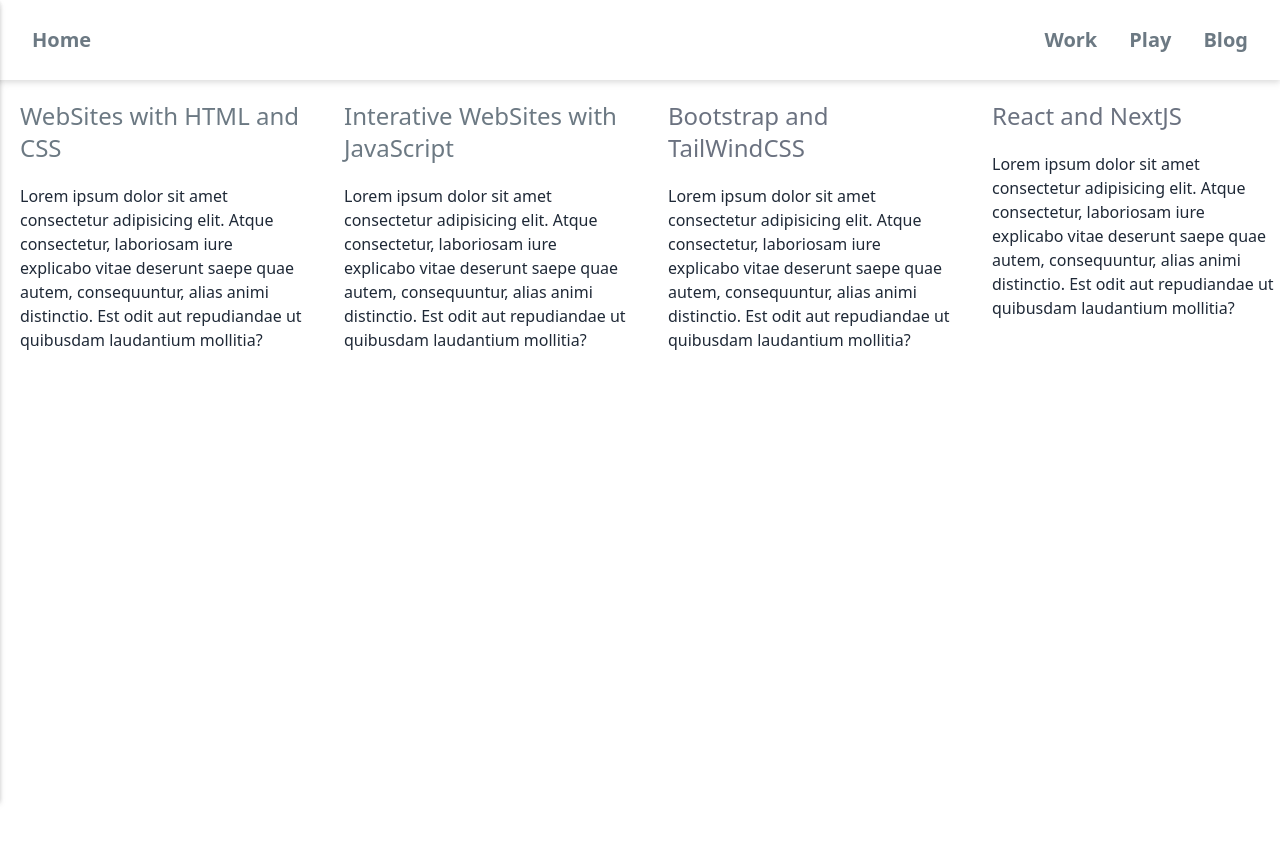
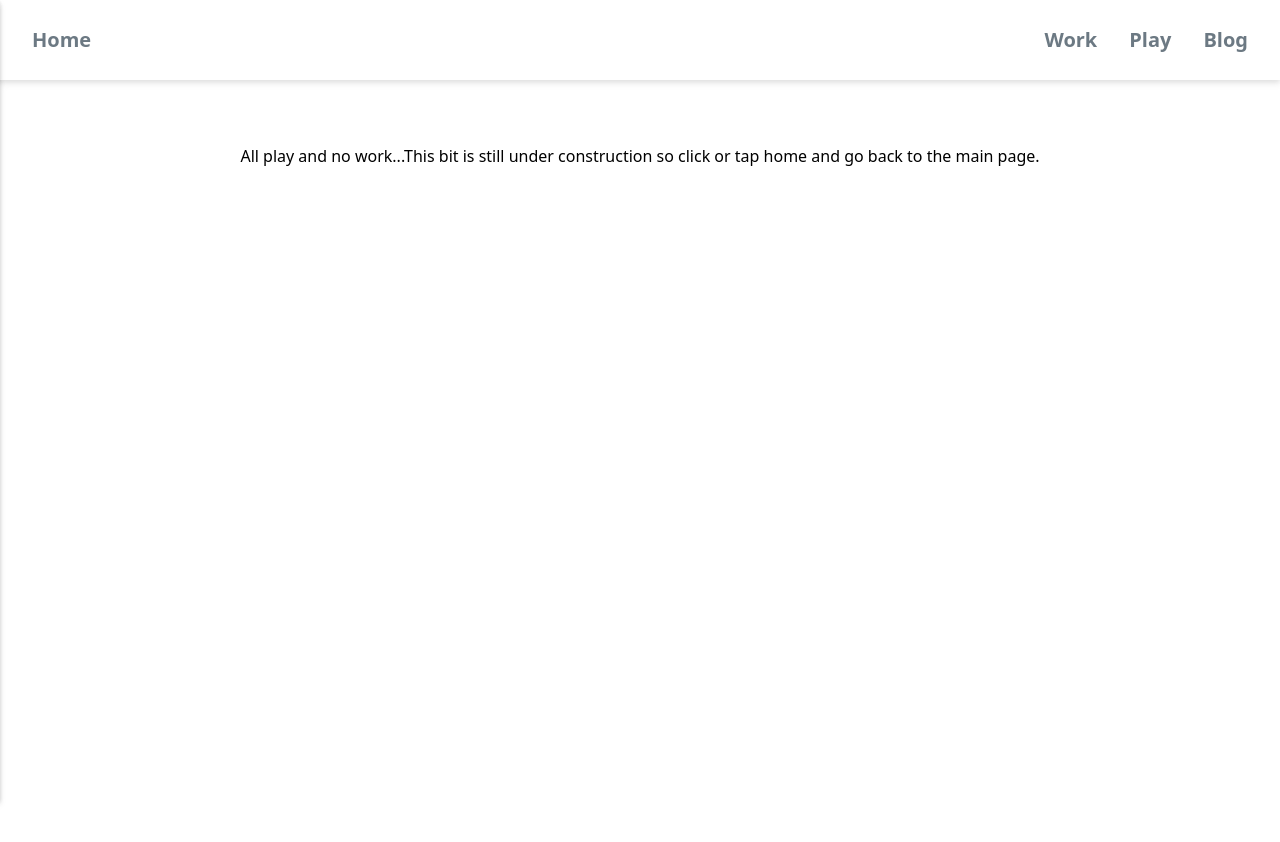
Before and after one commit to garybuckle/garybuckleblog, a Next.js app: page /work in a window 1280 px wide. Shown: the top 842 px of the page. Built offline with nearby package versions, Linux system fonts and the light colour scheme.

Commit message:
Blogs and work

```diff
--- a/pages/work.js
+++ b/pages/work.js
@@ -11,49 +11,14 @@
 export default function Work() {
   return (
     <Layout>
+      {" "}
       <>
-        <section className="grid grid-cols-4 gap-4  ">
-          <div className=" md:text-2xl mt-5 text-gray-400 ml-5">
-            <Link href="/htmldemo">
-              <a className="hover:underline">WebSites with HTML and CSS</a>
-            </Link>
-            <div className="text-base text-gray-800 mt-5 ">
-              Lorem ipsum dolor sit amet consectetur adipisicing elit. Atque
-              consectetur, laboriosam iure explicabo vitae deserunt saepe quae
-              autem, consequuntur, alias animi distinctio. Est odit aut
-              repudiandae ut quibusdam laudantium mollitia?
-            </div>
-          </div>
-
-          <div className="md:text-2xl mt-5 text-gray-500 ml-5">
-            <a className="hover:underline">
-              Interative WebSites with JavaScript
-            </a>
-            <div className="text-base text-gray-800 mt-5 ">
-              Lorem ipsum dolor sit amet consectetur adipisicing elit. Atque
-              consectetur, laboriosam iure explicabo vitae deserunt saepe quae
-              autem, consequuntur, alias animi distinctio. Est odit aut
-              repudiandae ut quibusdam laudantium mollitia?
-            </div>
-          </div>
-          <div className="md:text-2xl mt-5 text-gray-500 ml-5">
-            Bootstrap and TailWindCSS
-            <div className="text-base text-gray-800 mt-5 ">
-              Lorem ipsum dolor sit amet consectetur adipisicing elit. Atque
-              consectetur, laboriosam iure explicabo vitae deserunt saepe quae
-              autem, consequuntur, alias animi distinctio. Est odit aut
-              repudiandae ut quibusdam laudantium mollitia?
-            </div>
-          </div>
-          <div className="md:text-2xl mt-5 text-gray-500 ml-5">
-            React and NextJS
-            <div className="text-base text-gray-800 mt-5 ">
-              Lorem ipsum dolor sit amet consectetur adipisicing elit. Atque
-              consectetur, laboriosam iure explicabo vitae deserunt saepe quae
-              autem, consequuntur, alias animi distinctio. Est odit aut
-              repudiandae ut quibusdam laudantium mollitia?
-            </div>
-          </div>
+        <section className=" justify-center flex-col md:flex-row flex items-center  ml-16 mr-16 mt-16 mb-16 md:mb-12">
+          {" "}
+          <p>
+            All play and no work...This bit is still under construction so click
+            or tap home and go back to the main page.
+          </p>
         </section>
       </>
     </Layout>
```
Also changed, not shown: _posts/coding.md (+37 -15 lines), _posts/running in villewald.md (+1 -1 lines), .nova/Clips.json (added), public/assets/media/underconstruction.jpeg (added).
